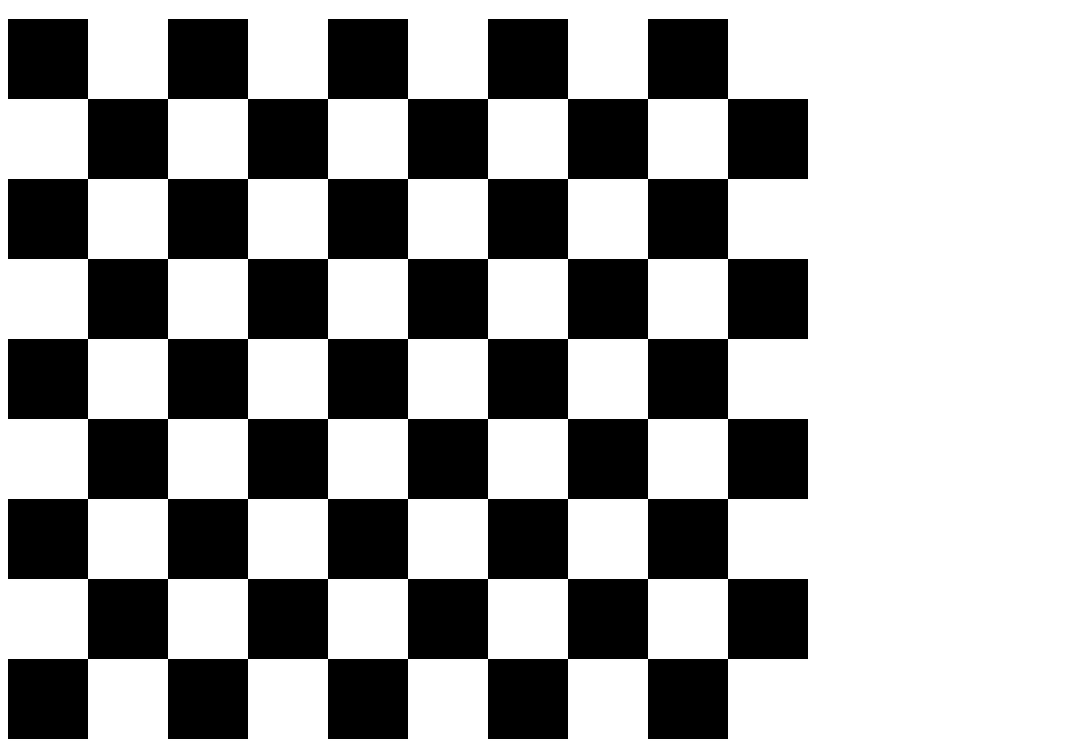
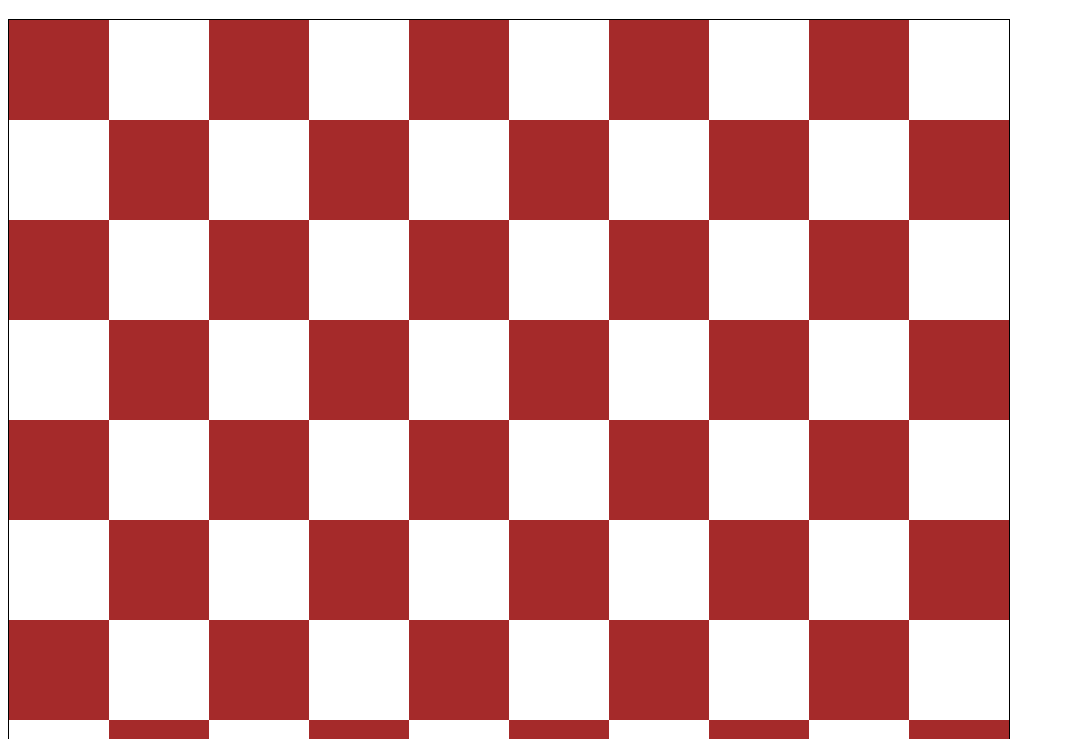
Before and after one commit to SrAdem/MIASHS_M2_2019_2020_DevWebMobile, a website: page svg_test.html in a window 1280 px wide. Shown: the part 61-800 px from the top of the page, without its empty margins (0-1065 px from the left). Drawn offline with Linux system fonts and the light colour scheme.

Commit message:
fin de session, grid ok, pion à faire

```diff
--- a/svg_test.html
+++ b/svg_test.html
@@ -7,8 +7,7 @@
 
 <body>
 
-  <div id="container"></div>
-
+  <div id="container" style="border: solid 1px black; width: 1000px; height: 1000px"></div>
 
   <script type="text/javascript">
 
@@ -16,6 +15,15 @@
       var svgNS = "http://www.w3.org/2000/svg";
       return this.createElementNS(svgNS, tagName);
     };
+
+    var init = function (size) {
+      var pion = document.createSvg("cirle");
+      pion.setAttribute("cx", 10)
+      pion.setAttribute("cy", 10)
+      pion.setAttribute("r", size)
+      pion.setAttribute("fill", "grey")
+      return pion;
+    }
 
     var grid = function (numberPerSide, size, pixelsPerSide, colors) {
       var svg = document.createSvg("svg");
@@ -35,7 +43,10 @@
           box.setAttribute("height", size);
           box.setAttribute("fill", color1);
           box.setAttribute("id", "b" + number);
+          box.appendChild(init(size));
+
           g.appendChild(box);
+
           svg.appendChild(g);
         }
       }
@@ -43,11 +54,10 @@
     };
 
     var container = document.getElementById("container");
-    container.appendChild(grid(10, 10, 800, ["black", "white"]));
+    container.appendChild(grid(10, 5, 1000, ["brown", "white"]));
 
 
   </script>
-
 
 
 
```
